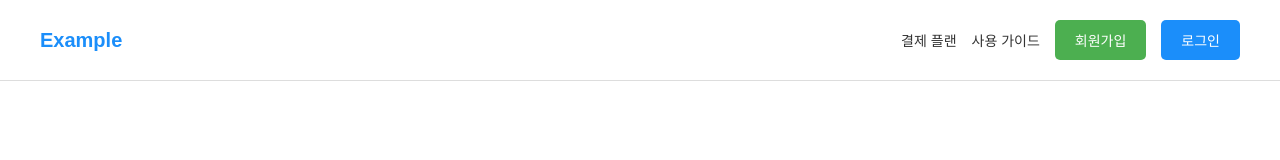
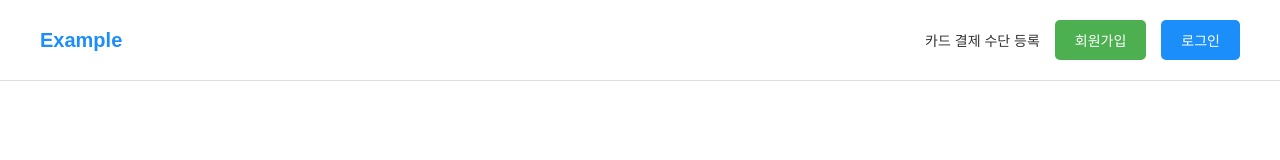
Before and after one commit to JeongStudy/react-payment-ui, a React (Create React App) app: page /auth in a window 1280 px wide. Shown: the top 160 px of the page. Built offline with nearby package versions, Linux system fonts and the light colour scheme.

Commit message:
fix :  카드 결제 수단 등록 라우터

```diff
--- a/src/pages/Header/Header.js
+++ b/src/pages/Header/Header.js
@@ -25,8 +25,8 @@ const Header = () => {
                 <span className={styles.logoText}>Example</span>
             </div>
             <nav className={`${styles.desktopMenu}`}>
-                <a href="#plans">결제 플랜</a>
-                <a href="#guide">사용 가이드</a>
+                <a href="/card/register">카드 결제 수단 등록</a>
+                {/*<a href="#guide">사용 가이드</a>*/}
                 {/* 로그인X 때만 노출 */}
                 {!isLoggedIn && (
                     <>
```
